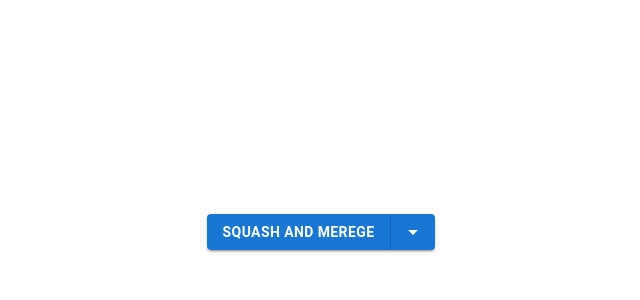
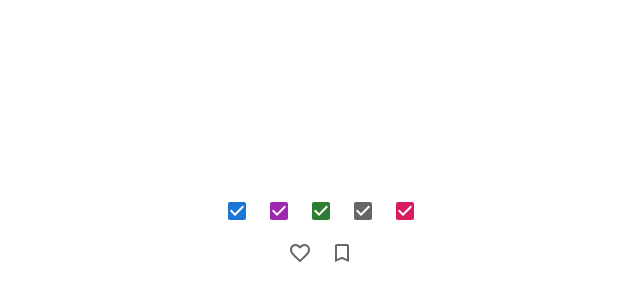
Before and after one commit to AmmanBilal/Material_UI, a React (Vite) app: page / in a window 1280 px wide. Shown: the part 168-468 px from the top of the page, without its empty margins (319-959 px from the left). Built offline with nearby package versions, Linux system fonts and the light colour scheme.

Commit message:
creating checkboxes

```diff
--- a/src/App.tsx
+++ b/src/App.tsx
@@ -1,7 +1,9 @@
 import './assets/button.css';
 import './App.css';
+import Checkbox_s from './assets/Checkbox_s';
 // import Buttons from './assets/Buttons';
-import ButtonsGroup from './assets/ButtonsGroup';
+// import ButtonsGroup from './assets/ButtonsGroup';
+
 // import Cloning_Googles_Home from './assets/Cloning_Googles_Home';
 
 const App = () => {
@@ -11,7 +13,10 @@
     <>
     {/* <Cloning_Googles_Home/> */}
     {/* <Buttons/> */}
-    <ButtonsGroup/>
+    {/* <ButtonsGroup/> */}
+    <Checkbox_s/>
+
+
     </>
   );
 }
--- /dev/null
+++ b/src/assets/Checkbox_s.tsx
@@ -0,0 +1,42 @@
+
+import { pink } from '@mui/material/colors';
+import Checkbox from '@mui/material/Checkbox';
+import FavoriteBorder from '@mui/icons-material/FavoriteBorder';
+import Favorite from '@mui/icons-material/Favorite';
+import BookmarkBorderIcon from '@mui/icons-material/BookmarkBorder';
+import BookmarkIcon from '@mui/icons-material/Bookmark';
+
+const Checkbox_s = () => {
+  const label = { inputProps: { 'aria-label': 'Checkbox demo' } };
+  return (
+    <>
+    <div>
+      <Checkbox {...label} defaultChecked />
+      <Checkbox {...label} defaultChecked color="secondary" />
+      <Checkbox {...label} defaultChecked color="success" />
+      <Checkbox {...label} defaultChecked color="default" />
+      <Checkbox
+        {...label}
+        defaultChecked
+        sx={{
+          color: pink[800],
+          '&.Mui-checked': {
+            color: pink[600],
+          },
+        }}
+      />
+    </div>
+
+    <div>
+      <Checkbox {...label} icon={<FavoriteBorder />} checkedIcon={<Favorite />} />
+      <Checkbox
+        {...label}
+        icon={<BookmarkBorderIcon />}
+        checkedIcon={<BookmarkIcon />}
+      />
+    </div>
+    </>
+  )
+}
+
+export default Checkbox_s
```
